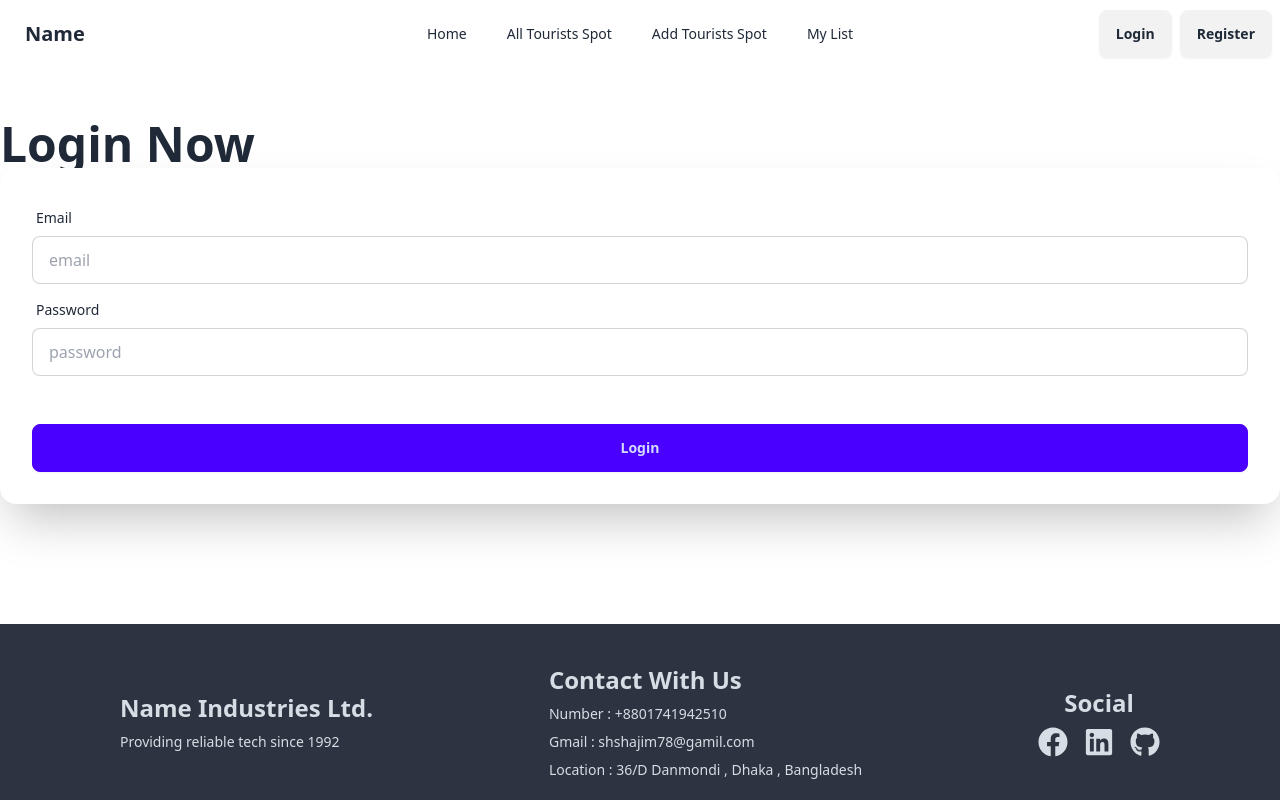
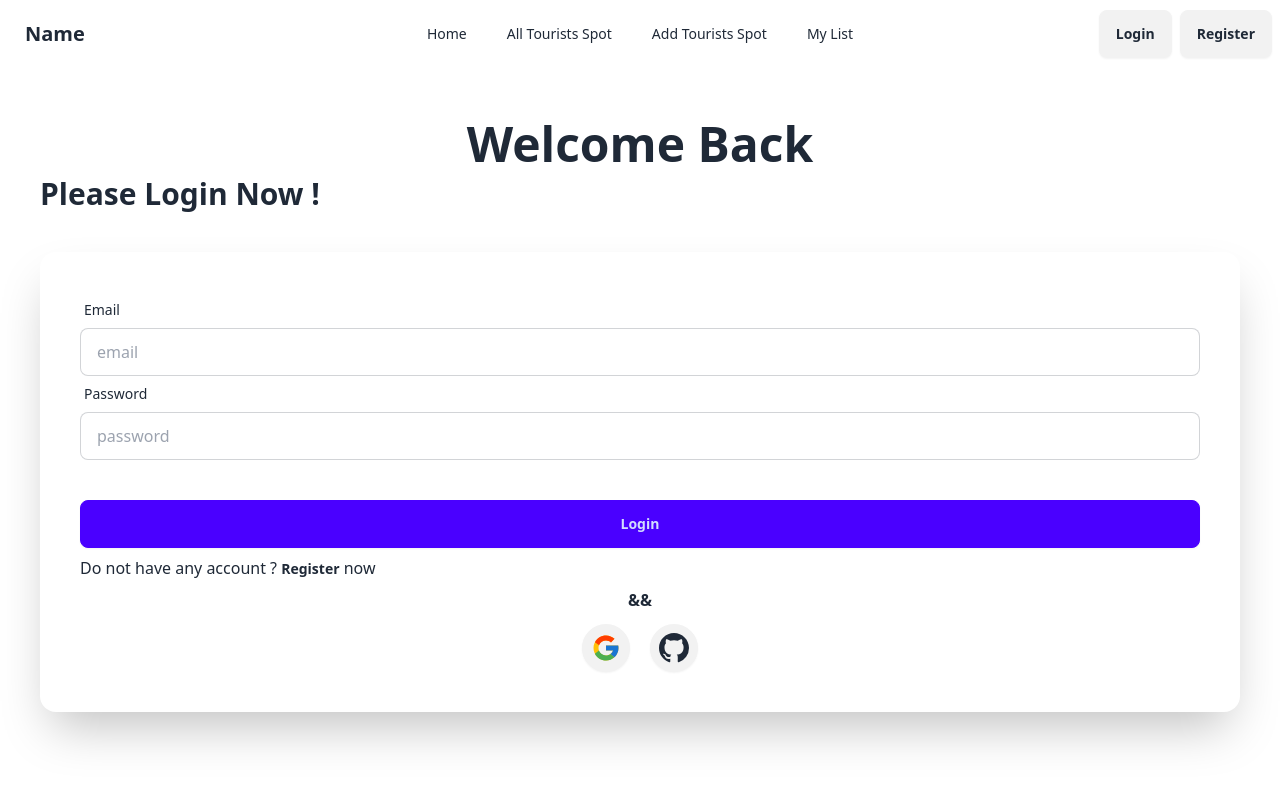
Before and after one commit to OHshajim/SAFAR-Client, a React (Vite) app: page /login in a window 1280 px wide. Shown: the top 800 px of the page. Built offline with nearby package versions, Linux system fonts and the light colour scheme; no server answers.

Commit message:
login page some update

```diff
--- a/src/Provider/AuthProvider.jsx
+++ b/src/Provider/AuthProvider.jsx
@@ -1,5 +1,5 @@
 import { createContext, useEffect, useState } from "react";
-import { createUserWithEmailAndPassword, onAuthStateChanged, signInWithEmailAndPassword, signOut } from "firebase/auth";
+import { createUserWithEmailAndPassword, onAuthStateChanged, signInWithEmailAndPassword, signInWithPopup, signOut } from "firebase/auth";
 import auth from "../Firebase/Firebase.config";
 
 export const AuthContext = createContext(null)
@@ -20,6 +20,11 @@ const AuthProvider = ({ children }) => {
     return signInWithEmailAndPassword(auth, email, password);
   }
 
+  // Login with google and github
+  const loginWithG = (provider) => {
+    setLoad(true);
+    return signInWithPopup(auth, provider);
+  }
   // Logout
   const Logout = () => {
     setLoad(true)
@@ -33,7 +38,7 @@ const AuthProvider = ({ children }) => {
     return () => currentUser();
   }, [])
 
-  const info = { user, createUser, Login, Logout }
+  const info = { user, createUser, Login, Logout, loginWithG }
   return (
     <AuthContext.Provider value={info}>
       {children}
--- a/src/assets/Pages/Login.jsx
+++ b/src/assets/Pages/Login.jsx
@@ -1,9 +1,15 @@
 import { useContext, useState } from "react";
 import { AuthContext } from "../../Provider/AuthProvider";
-import { useLocation, useNavigate } from "react-router-dom";
+import { Link, useLocation, useNavigate } from "react-router-dom";
+import { FcGoogle } from "react-icons/fc";
+import { BsGithub } from "react-icons/bs";
+import { GoogleAuthProvider, GithubAuthProvider } from "firebase/auth";
+
+const GoogleProvider = new GoogleAuthProvider();
+const GithubProvider = new GithubAuthProvider();
 
 const Login = () => {
-    const { Login } = useContext(AuthContext)
+    const { Login, loginWithG } = useContext(AuthContext)
     const location = useLocation()
     const navigate = useNavigate()
     const [error, setError] = useState("")
@@ -20,7 +26,7 @@ const Login = () => {
                 // Signed in
                 const user = userCredential.user;
                 console.log(user);
-                navigate(location?.state)
+                navigate(location?.state ? location.state : "/")
             })
             .catch((error) => {
                 const errorCode = error.code;
@@ -29,15 +35,36 @@ const Login = () => {
                 setError(errorMessage)
             });
     }
+    const handleGoogle = () => {
+        loginWithG(GoogleProvider)
+            .then(result => {
+                console.log(result.user);
+                navigate(location?.state ? location.state : "/")
+            })
+            .catch(error => {
+                console.log(error);
+            })
+    }
+    const handleGithub = () => {
+        loginWithG(GithubProvider)
+            .then(result => {
+                console.log(result.user);
+                navigate(location?.state ? location.state : "/")
+            })
+            .catch(error => {
+                console.log(error);
+            })
+    }
     return (
         <div>
             <div className=" py-20 ">
-                <div className=" flex-col max-w-[1600px] mx-auto py-10">
-                    <div className="text-center lg:text-left">
-                        <h1 className="text-5xl font-bold">Login Now </h1>
+                <div className=" flex-col max-w-[1600px] mx-auto p-5 sm:p-10 ">
+                    <div className="mb-10">
+                        <h1 className="text-5xl text-center font-bold">Welcome Back </h1>
+                        <h2 className="text-3xl my-2 font-bold">Please Login Now ! </h2>
                     </div>
-                    <div className="card shrink-0 w-full  shadow-2xl bg-base-100">
-                        <form className="card-body" onSubmit={handleLogin}>
+                    <div className="card shrink-0 w-full  shadow-2xl p-7 lg:p-10">
+                        <form onSubmit={handleLogin}>
 
                             <div className="form-control">
                                 <label className="label">
@@ -60,7 +87,13 @@ const Login = () => {
                             <div className="form-control mt-6">
                                 <button className="btn btn-primary">Login</button>
                             </div>
+                            <p className="my-2">Do not have any account ? <Link to="/register" className="font-bold text-sm ">Register</Link> now</p>
                         </form>
+                        <p className="text-center font-semibold">&& </p>
+                        <div className=" flex justify-center gap-5 pt-3 items-center">
+                            <button onClick={handleGoogle} className="btn btn-circle  text-3xl text-center"><FcGoogle /></button>
+                            <button onClick={handleGithub} className="btn btn-circle  text-3xl text-center"> <BsGithub /></button>
+                        </div>
                     </div>
                 </div>
             </div>
--- a/src/assets/Pages/Register.jsx
+++ b/src/assets/Pages/Register.jsx
@@ -38,7 +38,7 @@ const Register = () => {
                 })
                     .then(() => {
                         console.log(auth.currentUser)
-                        navigate(location?.state)
+                        navigate(location?.state ? location.state : "/")
                     })
                     .catch((error) => {
                         console.error(error);
```
